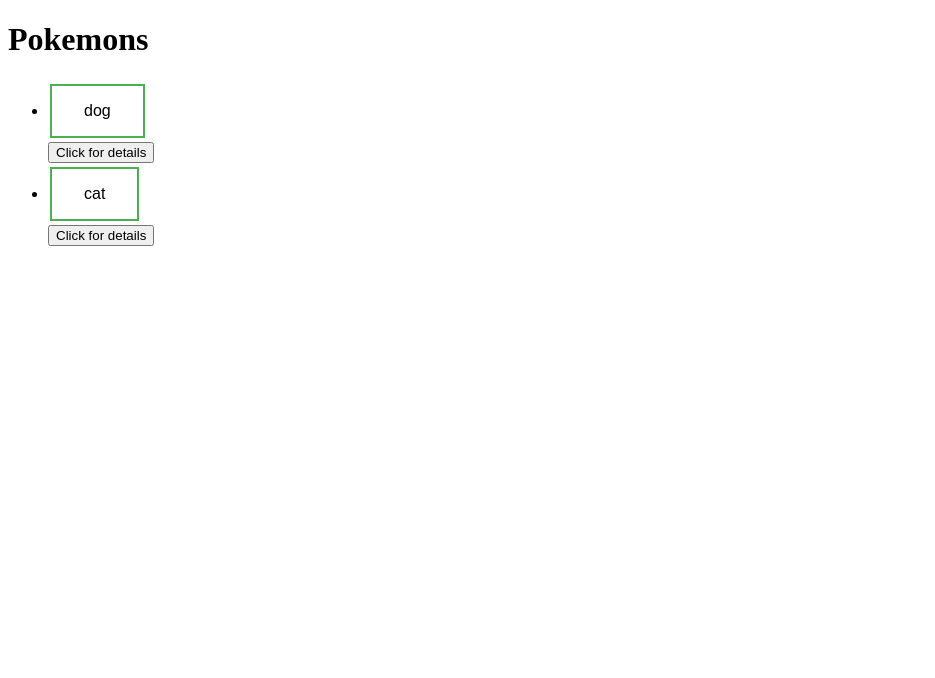
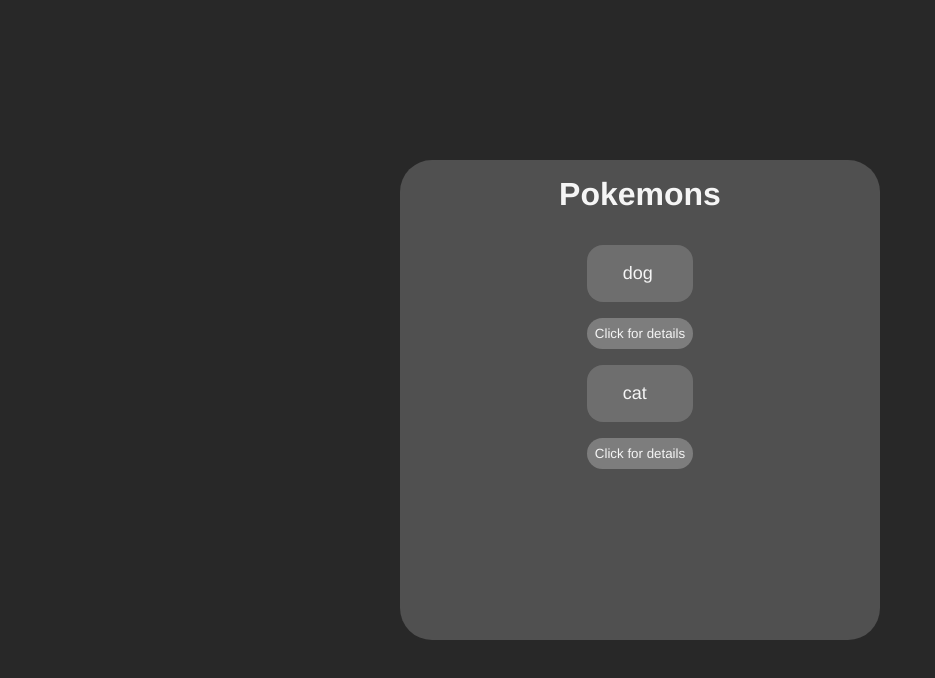
Before and after one commit to ItsJustTomDev/My-First-JS-App, a plain HTML site: page index.html in a window 1280 px wide. Shown: the whole page, without its empty margins (0-935 px from the left). Drawn offline with Linux system fonts and the light colour scheme.

Commit message:
Restlying

```diff
--- a/css/styles.css
+++ b/css/styles.css
@@ -1,16 +1,64 @@
-.button-class {
-  background-color: #4caf50;
+* {
+  padding: 0;
+  margin: 0;
+  box-sizing: border-box;
+  font-family: "Franklin Gothic Medium", "Arial Narrow", Arial, sans-serif;
+}
+
+ul {
+  list-style: none;
+}
+
+.pokemon__name {
+  font-size: large;
+  padding: 1em 2em;
+  color: whitesmoke;
+  background-color: rgb(110, 110, 110);
   border: none;
-  color: white;
-  padding: 1rem 2rem;
+  border-radius: 1rem;
+}
+
+.pokemon__details {
+  padding: 0.5rem;
+  border-radius: 1rem;
+  color: whitesmoke;
+  background-color: rgb(125, 125, 125);
+  border: none;
+  cursor: pointer;
+}
+
+.wrapper {
+  background-color: rgb(40, 40, 40);
+  height: 100vh;
+  display: flex;
+  justify-content: center;
+  align-items: center;
+}
+
+.main__container {
+  flex-direction: column;
+  border-radius: 2rem;
+  display: flex;
+  background-color: rgb(80, 80, 80);
+  height: 30rem;
+  width: 30rem;
+}
+
+.main__title {
+  padding-top: 1rem;
+  color: whitesmoke;
   text-align: center;
-  text-decoration: none;
-  display: inline-block;
-  font-size: 1rem;
-  margin: 4px 2px;
-  transition-duration: 0.4s;
-  cursor: pointer;
-  background-color: white;
-  color: black;
-  border: 2px solid #4caf50;
 }
+
+.main__items {
+  padding-top: 2rem;
+  display: flex;
+  align-items: center;
+  justify-content: center;
+}
+
+.pokemon-list {
+  display: flex;
+  gap: 1rem;
+  flex-direction: column;
+}
--- a/index.html
+++ b/index.html
@@ -8,8 +8,17 @@
     <title>Tom Wuijster</title>
   </head>
   <body>
-    <h1>Pokemons</h1>
-    <ul class="pokemon-list"></ul>
+    <div class="wrapper">
+      <div class="main__container">
+        <div class="main__title">
+          <h1>Pokemons</h1>
+        </div>
+
+        <div class="main__items">
+          <ul class="pokemon-list"></ul>
+        </div>
+      </div>
+    </div>
 
     <script src="./js/IIFE-script.js"></script>
     <!-- IIFE script -->
--- a/js/IIFE-Script.js
+++ b/js/IIFE-Script.js
@@ -18,13 +18,14 @@ let pokemonRepository = (function () {
   function addListItem(pokemon) {
     let pokemonList = document.querySelector(".pokemon-list");
     let listPokemon = document.createElement("li");
-    let button = document.createElement("button");
-    button.innerText = pokemon.name;
-    button.classList.add("button-class");
-    listPokemon.appendChild(button);
+    let divName = document.createElement("div");
+    divName.innerText = pokemon.name;
+    divName.classList.add("pokemon__name");
+    listPokemon.appendChild(divName);
     pokemonList.appendChild(listPokemon);
 
     let detailButton = document.createElement("button");
+    detailButton.classList.add("pokemon__details");
     detailButton.innerText = "Click for details";
     pokemonList.appendChild(detailButton);
 
```
